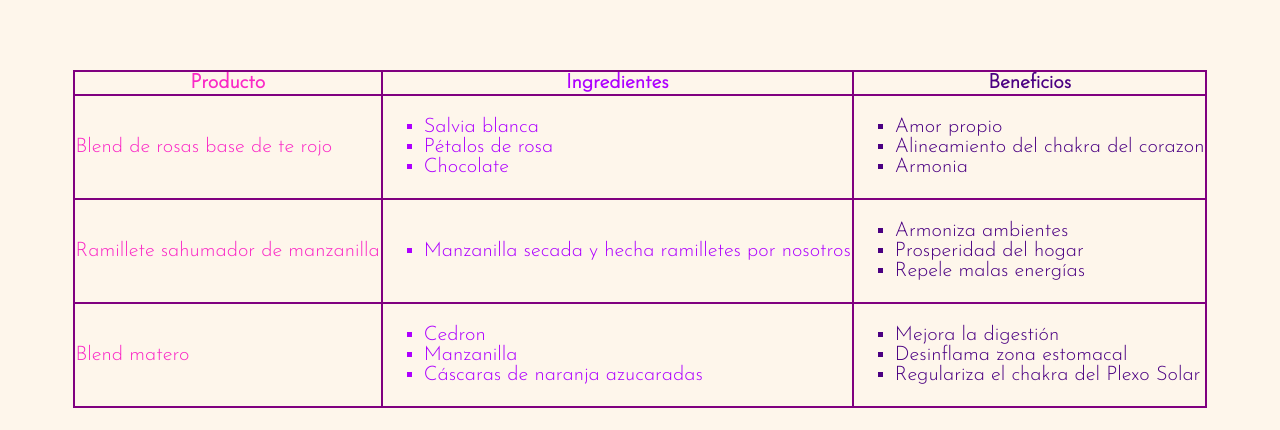
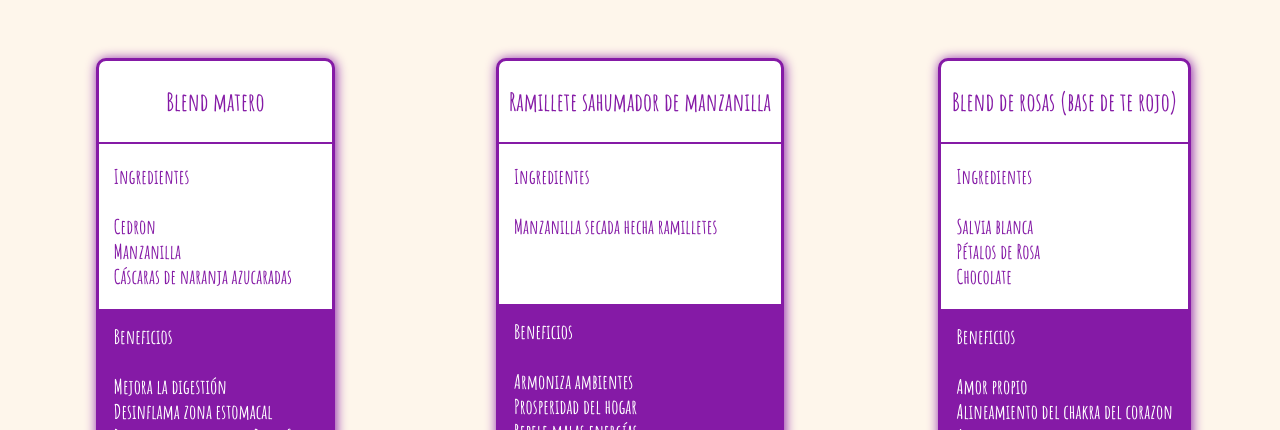
Before and after one commit to Rangel1008/Saviadeflores, a plain HTML site: page productos.html in a window 1280 px wide. Shown: the part 522-952 px from the top of the page. Drawn offline with Linux system fonts and the light colour scheme.

Commit message:
Actualizacion submenu

```diff
--- a/productos.html
+++ b/productos.html
@@ -6,16 +6,9 @@
     <link href="https://fonts.googleapis.com/css2?family=Josefin+Sans:ital,wght@0,300;1,300&display=swap" rel="stylesheet">
     <link href="https://fonts.googleapis.com/css2?family=Amatic+SC:wght@700&display=swap" rel="stylesheet">
     <link rel="stylesheet" href="estilo/estilo.css">
-    <script src="https://kit.fontawesome.com/c5eed103d8.js" crossorigin="anonymous"></script>q
+    <script src="https://kit.fontawesome.com/c5eed103d8.js" crossorigin="anonymous"></script>
     <title>Nuestros Productos</title>
-    <style>
-        table,
-        th,
-        td {
-            border: 0.2rem solid purple;
-            border-collapse: collapse;
-        }
-    </style>
+
 </head>
 
 <body>
@@ -39,12 +32,7 @@
                 <li><a href="encuentrenos.html">Donde Encontrarnos -</a></li>
                 <li><a href="productos.html">Nuestros Productos -</a></li>
                 <li> <a href="contactenos.html">Contáctenos -</a> </li>
-                <li> <a href="tarot.html">Tarot</a>
-                    <ul>
-                        <li><a href="subItem1">Sub Item 1</a></li>
-                        <li><a href="subItem2">Sub Item 2</a></li>
-                    </ul>
-                </li>
+                <li> <a href="tarot.html">Tarot</a></li>
             </ul>
         </nav>
         <br>
@@ -52,74 +40,67 @@
 
             <h2>Catálogo</h2>
 
-            <div>
-                <table>
+            <div class="gridContainer">
 
-                    <tr>
-                        <th class="producto">Producto</th>
-                        <th class="ingredientes">Ingredientes</th>
-                        <th class="beneficios">Beneficios</th>
-                    </tr>
+                <div class="card">
+                    <p>Blend matero</p>
+                    <hr>
+                    <ul class="cardIngredientes">
+                        <li>Ingredientes</li>
+                        <br>
+                        <li>Cedron</li>
+                        <li>Manzanilla</li>
+                        <li>Cáscaras de naranja azucaradas</li>
+                    </ul>
+                    <ul class="cardBeneficios">
+                        <li>Beneficios</li>
+                        <br>
+                        <li>Mejora la digestión</li>
+                        <li>Desinflama zona estomacal</li>
+                        <li>Regulariza el chakra del Plexo Solar</li>
 
+                    </ul>
+                </div>
 
-                    <tr>
-                        <td class="producto">Blend de rosas base de te rojo</td>
-                        <td>
-                            <ul class="ingredientes">
-                                <li>Salvia blanca</li>
-                                <li>Pétalos de rosa</li>
-                                <li>Chocolate</li>
-                            </ul>
-                        </td>
+                <div class="card">
+                    <p> Ramillete sahumador de manzanilla </p>
+                    <hr>
+                    <ul class="cardIngredientes">
+                        <li>Ingredientes</li>
+                        <br>
+                        <li>Manzanilla secada hecha ramilletes</li>
+                    </ul>
+                    <br>
+                    <ul class="cardBeneficios">
+                        <li>Beneficios</li>
+                        <br>
+                        <li>Armoniza ambientes</li>
+                        <li>Prosperidad del hogar</li>
+                        <li>Repele malas energías</li>
+                    </ul>
+                </div>
 
-                        <td>
-                            <ol class="beneficios">
-                                <li>Amor propio</li>
-                                <li>Alineamiento del chakra del corazon</li>
-                                <li>Armonia</li>
-                            </ol>
-                        </td>
-                    </tr>
+                <div class="card">
+                    <p>Blend de rosas (base de te rojo)</p>
+                    <hr>
+                    <ul class="cardIngredientes">
+                        <li>Ingredientes</li>
+                        <br>
+                        <li>Salvia blanca</li>
+                        <li>Pétalos de Rosa</li>
+                        <li>Chocolate</li>
+                    </ul>
+                    <ul class="cardBeneficios">
+                        <li>Beneficios</li>
+                        <br>
+                        <li>Amor propio</li>
+                        <li>Alineamiento del chakra del corazon</li>
+                        <li>Armonia</li>
+                    </ul>
+                </div>
 
-                    <tr>
-                        <td class="producto ">Ramillete sahumador de manzanilla</td>
-                        <td>
-                            <ul class="ingredientes ">
-                                <li>Manzanilla secada y hecha ramilletes por nosotros</li>
-                            </ul>
-                        </td>
+            </div>
 
-                        <td>
-                            <ol class="beneficios ">
-                                <li>Armoniza ambientes</li>
-                                <li>Prosperidad del hogar</li>
-                                <li>Repele malas energías</li>
-                            </ol>
-                        </td>
-
-                    </tr>
-
-                    <tr>
-                        <td class="producto ">Blend matero</td>
-                        <td>
-                            <ul class="ingredientes ">
-                                <li>Cedron</li>
-                                <li>Manzanilla</li>
-                                <li>Cáscaras de naranja azucaradas</li>
-                            </ul>
-                        </td>
-
-                        <td>
-                            <ol class="beneficios ">
-                                <li>Mejora la digestión</li>
-                                <li>Desinflama zona estomacal</li>
-                                <li>Regulariza el chakra del Plexo Solar</li>
-                            </ol>
-                        </td>
-
-                    </tr>
-                </table>
-            </div>
         </main>
         <br>
         <br>
```
Also changed, not shown: contactenos.html (+1 -8 lines), encuentranos.html (+1 -8 lines), index.html (+1 -8 lines), productos2.html (+2 -7 lines), tarot.html (+1 -8 lines).
